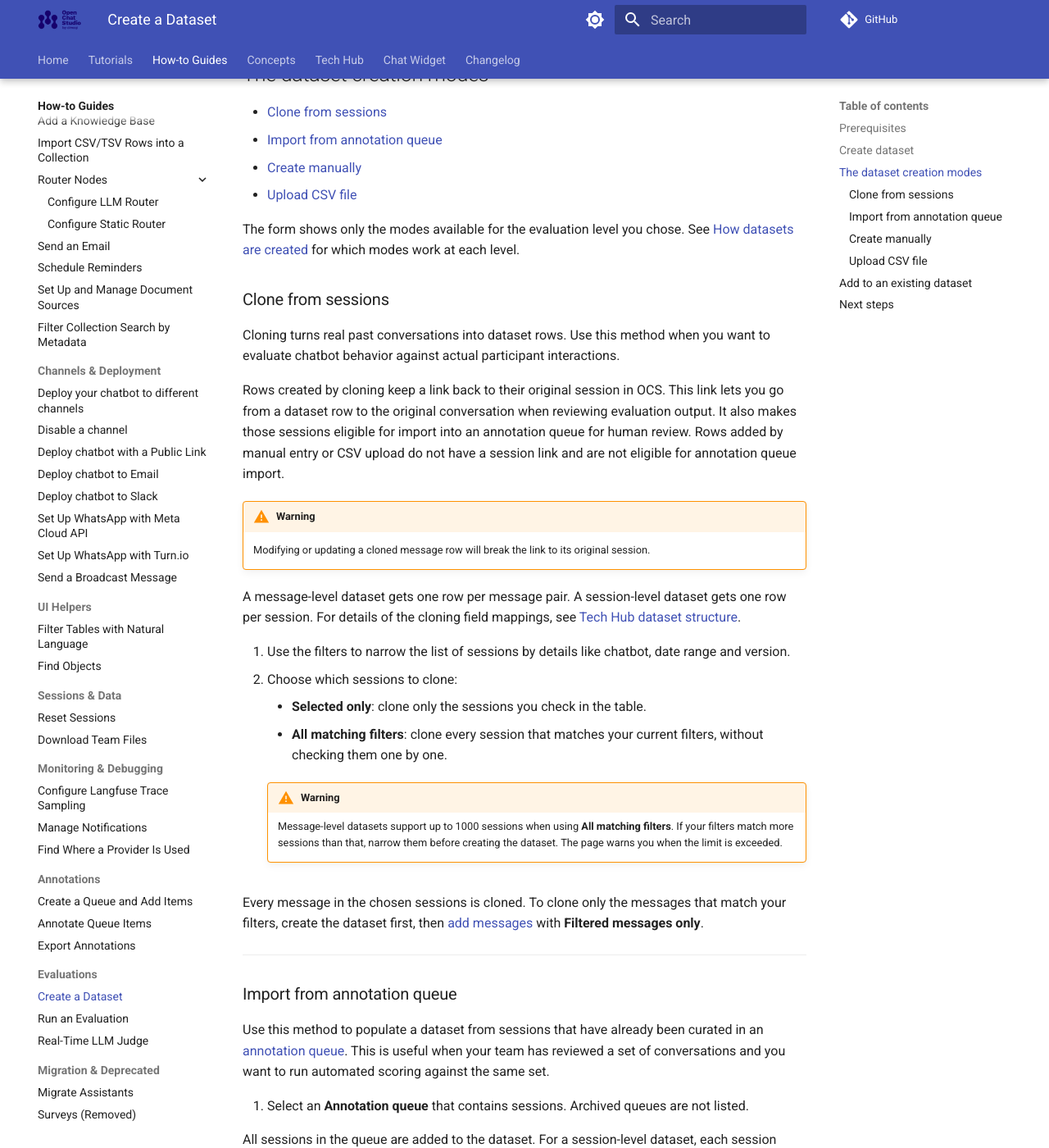
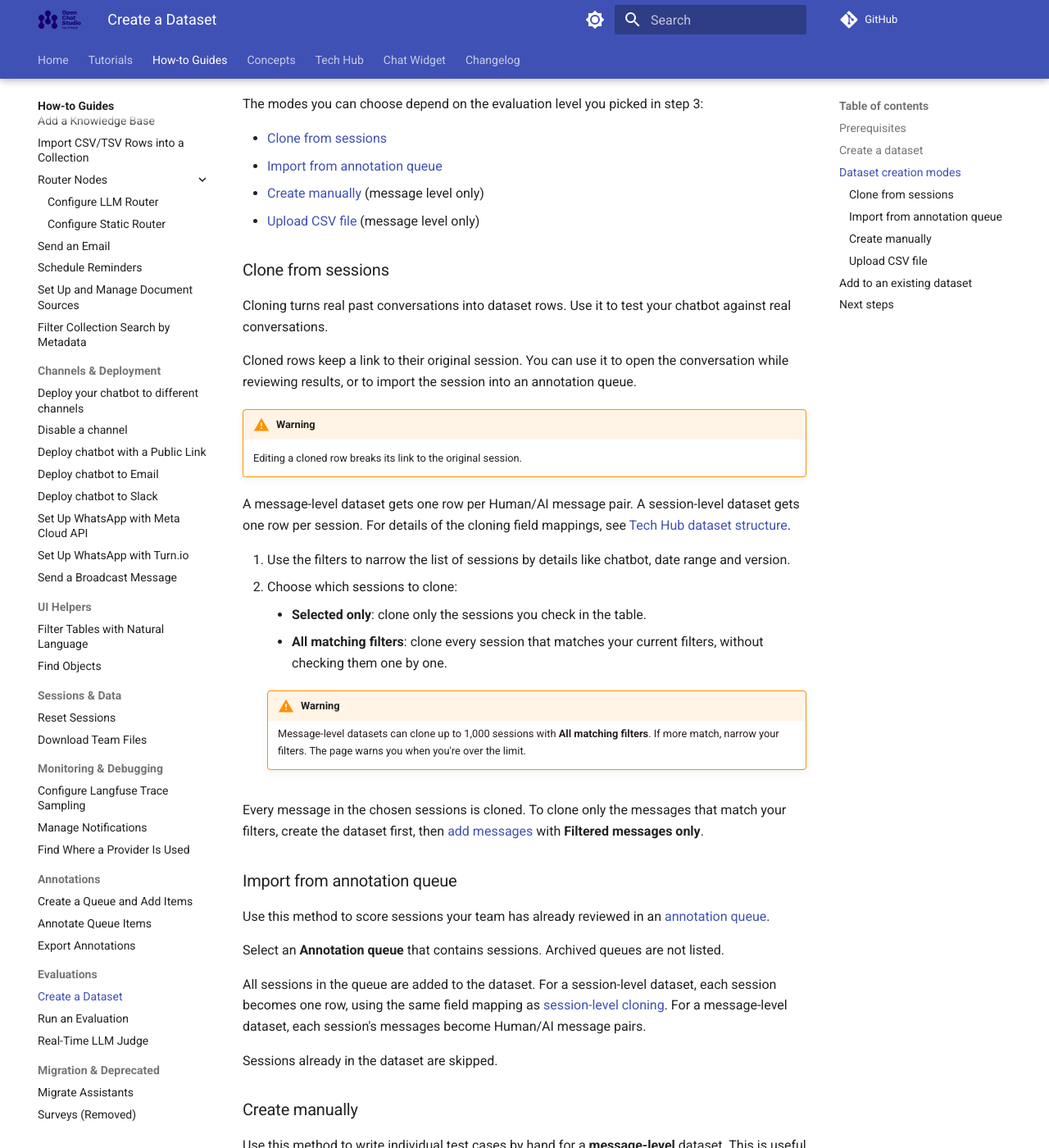
Before and after one commit to dimagi/open-chat-studio-docs, an MkDocs documentation site: the page built from docs/how-to/evaluations/create-a-dataset.md, in a window 1280 px wide and 1400 px high, scrolled down 775 px. Shown: the whole window at 82% size. Built offline with MkDocs 1.6.1 and Material for MkDocs 9.7.7, drawn with Linux system fonts in a browser that asks for light colours; a script that is not in the unit is left out; comment, search, counter and statistics services are not loaded; some of the changed text lies outside the part shown.

Commit message:
Enhanced: While using UI

```diff
--- a/docs/how-to/evaluations/create-a-dataset.md
+++ b/docs/how-to/evaluations/create-a-dataset.md
@@ -1,42 +1,41 @@
 # Create a Dataset
 
-This guide shows you each way to add rows to an evaluation dataset. A dataset is the set of conversations or test cases that an evaluation scores, so its rows decide what your evaluation checks. Before you start, read [Evaluation Datasets](../../concepts/evaluations/dataset.md) to understand evaluation levels and when to use each creation method.
+A dataset is the set of conversations or test cases that an evaluation scores, so its rows decide what your evaluation checks. This guide explains the ways to add rows to a dataset.
+
+Before you start, read [Evaluation Datasets](../../concepts/evaluations/dataset.md) to understand evaluation levels and which creation mode to use.
 
 ## Prerequisites
 
 - A team with at least one chatbot.
-- Permission to create datasets. Datasets are created from the **Evaluations/Datasets** section in the left navigation.
+- Permission to create datasets. Datasets are created from **Evaluations** > **Datasets** in the left navigation.
 
-## Create dataset
+## Create a dataset
 
 1. Click the **Add new** button to open the create dataset form.
 2. Enter a name for the dataset.
-3. Choose the **Evaluation level**: **Message level** or **Session level**. This cannot be changed later and determines which creation modes are available.
+3. Choose the **[Evaluation level](../../concepts/evaluations/dataset.md#evaluation-levels)**: **Message level** or **Session level**. You can't change this later, and it decides which creation modes you can use.
 4. Choose a **Dataset creation mode** and follow the steps for that mode below.
 5. Click **Create Dataset**.
 
----
+## Dataset creation modes
 
-## The dataset creation modes
+The modes you can choose depend on the evaluation level you picked in step 3:
 
 - [Clone from sessions](#clone-from-sessions)
 - [Import from annotation queue](#import-from-annotation-queue)
-- [Create manually](#create-manually)
-- [Upload CSV file](#upload-csv-file)
-
-The form shows only the modes available for the evaluation level you chose. See [How datasets are created](../../concepts/evaluations/dataset.md#how-datasets-are-created) for which modes work at each level.
+- [Create manually](#create-manually) (message level only)
+- [Upload CSV file](#upload-csv-file) (message level only)
 
 ### Clone from sessions
 
-Cloning turns real past conversations into dataset rows. Use this method when you want to evaluate chatbot behavior against actual participant interactions.
+Cloning turns real past conversations into dataset rows. Use it to test your chatbot against real conversations.
 
-Rows created by cloning keep a link back to their original session in OCS. This link lets you go from a dataset row to the original conversation when reviewing evaluation output. It also makes those sessions eligible for import into an annotation queue for human review. Rows added by manual entry or CSV upload do not have a session link and are not eligible for annotation queue import.
+Cloned rows keep a link to their original session. You can use it to open the conversation while reviewing results, or to import the session into an annotation queue.
 
 !!! warning
+    Editing a cloned row breaks its link to the original session.
 
-    Modifying or updating a cloned message row will break the link to its original session.
-
-A message-level dataset gets one row per message pair. A session-level dataset gets one row per session. For details of the cloning field mappings, see [Tech Hub dataset structure](../../tech-hub/evaluations/dataset-structure.md#cloning-field-mappings).
+A message-level dataset gets one row per Human/AI message pair. A session-level dataset gets one row per session. For details of the cloning field mappings, see [Tech Hub dataset structure](../../tech-hub/evaluations/dataset-structure.md#cloning-field-mappings).
 
 1. Use the filters to narrow the list of sessions by details like chatbot, date range and version.
 2. Choose which sessions to clone:
@@ -44,23 +43,19 @@
     - **All matching filters**: clone every session that matches your current filters, without checking them one by one.
 
     !!! warning
-        Message-level datasets support up to 1000 sessions when using **All matching filters**. If your filters match more sessions than that, narrow them before creating the dataset. The page warns you when the limit is exceeded.
+        Message-level datasets can clone up to 1,000 sessions with **All matching filters**. If more match, narrow your filters. The page warns you when you're over the limit.
 
 Every message in the chosen sessions is cloned. To clone only the messages that match your filters, create the dataset first, then [add messages](#add-to-an-existing-dataset) with **Filtered messages only**.
 
----
-
 ### Import from annotation queue
 
-Use this method to populate a dataset from sessions that have already been curated in an [annotation queue](../../concepts/annotations/queues.md). This is useful when your team has reviewed a set of conversations and you want to run automated scoring against the same set.
+Use this method to score sessions your team has already reviewed in an [annotation queue](../../concepts/annotations/queues.md).
 
-1. Select an **Annotation queue** that contains sessions. Archived queues are not listed.
+Select an **Annotation queue** that contains sessions. Archived queues are not listed.
 
-All sessions in the queue are added to the dataset. For a session-level dataset, each session becomes one row, using the same field mapping as [session-level cloning](../../tech-hub/evaluations/dataset-structure.md#session-level-datasets). For a message-level dataset, the sessions' messages are cloned as message pairs.
+All sessions in the queue are added to the dataset. For a session-level dataset, each session becomes one row, using the same field mapping as [session-level cloning](../../tech-hub/evaluations/dataset-structure.md#session-level-datasets). For a message-level dataset, each session's messages become Human/AI message pairs.
 
 Sessions already in the dataset are skipped.
-
----
 
 ### Create manually
 
@@ -73,8 +68,6 @@
 
 Repeat for each test case. Pairs you have added are listed below the form, where you can edit or delete them before you create the dataset.
 
----
-
 ### Upload CSV file
 
 Use this method to bulk-load message pairs from a file for a **message-level** dataset. This is the fastest way to migrate an existing test suite or import data prepared outside OCS.
@@ -84,23 +77,23 @@
 3. Optionally, map columns to **Context Fields**, **Participant Data Fields** and **Session State Fields**.
 4. Set up the history in one of two ways:
     - Check **Automatically populate history** if your CSV is a single conversation in chronological order. Each row gets the previous rows as its history.
-    - Or select a history column from your CSV.
+    - Select a history column, if your CSV has one.
 
 To start again with another file, click **Upload Different File**.
 
-For column naming conventions, dot-notation for nested fields, and JSON structure examples, see the [CSV Format](../../tech-hub/evaluations/dataset-structure.md#csv-format) reference.
+For column naming conventions, dot notation for nested fields, and JSON structure examples, see the [CSV Format](../../tech-hub/evaluations/dataset-structure.md#csv-format) reference.
 
 ## Add to an existing dataset
 
 1. Open the dataset.
 2. Click **Add Messages** (message-level) or **Add Sessions** (session-level) and choose a method:
 
-| Option | Message level | Session level |
-|--------|---------------|---------------|
-| **Clone from sessions** / **Clone sessions** | Yes | Yes |
-| **Import from annotation queue** | No | Yes |
-| **Upload CSV** | Yes | No |
-| **Add manually** | Yes | No |
+    | Option | Message level | Session level |
+    |--------|---------------|---------------|
+    | **Clone from sessions** / **Clone sessions** | Yes | Yes |
+    | **Import from annotation queue** | No | Yes |
+    | **Upload CSV** | Yes | No |
+    | **Add manually** | Yes | No |
 
 When cloning into an existing dataset, you have two options the create form does not offer:
 
```
Also changed, not shown: docs/concepts/evaluations/dataset.md (+17 -5 lines), docs/tech-hub/evaluations/dataset-structure.md (+1 -1 lines), docs/tech-hub/evaluations/evaluator-reference.md (+2 -2 lines).
